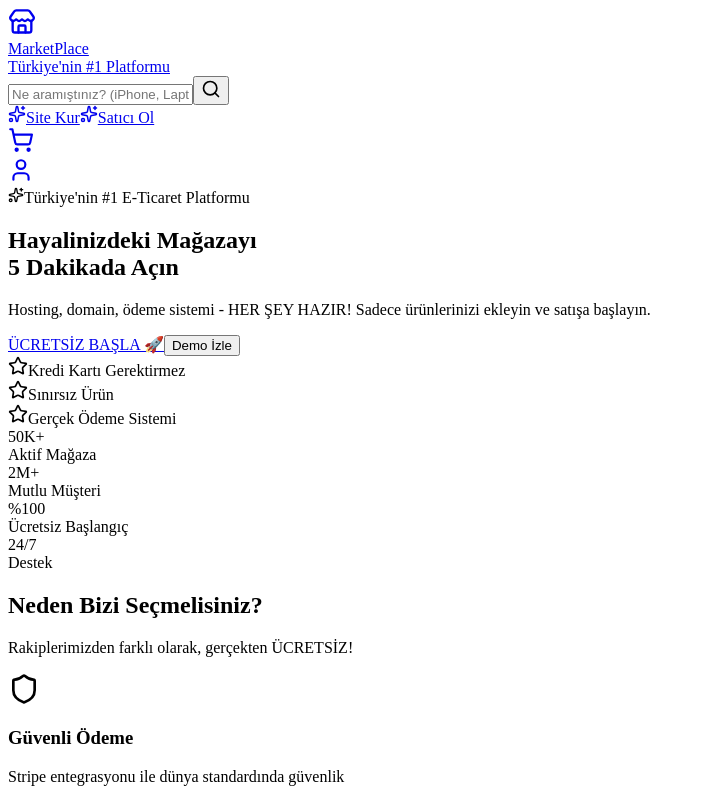
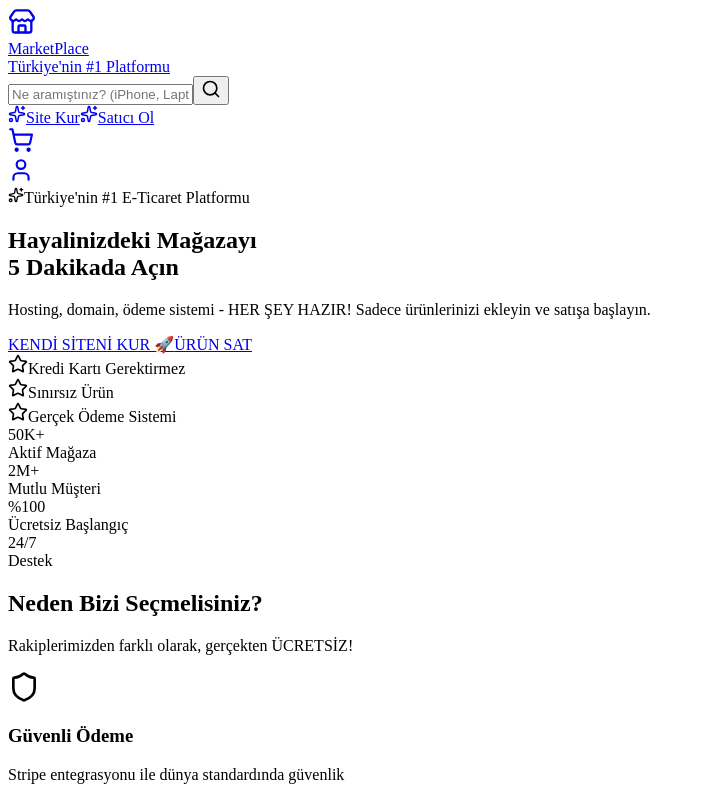
Before and after one commit to mckvgc1461-commits/marketplace-platform, a Next.js app: page / in a window 1280 px wide. Shown: the top 799 px of the page, without its empty margins (0-701 px from the left). Built offline with nearby package versions, Linux system fonts and the light colour scheme; no server answers; the database is empty.

Commit message:
Ana sayfaya Kendi Siteni Kur butonu eklendi

```diff
--- a/app/page.tsx
+++ b/app/page.tsx
@@ -44,12 +44,12 @@ export default function HomePage() {
             Hosting, domain, ödeme sistemi - HER ŞEY HAZIR! Sadece ürünlerinizi ekleyin ve satışa başlayın.
           </p>
           <div className="flex gap-4 justify-center flex-wrap">
-            <Link href="/seller" className="bg-white text-purple-600 px-10 py-4 rounded-xl font-bold text-lg hover:bg-yellow-300 hover:text-purple-700 transition-all shadow-2xl hover:scale-105">
-              ÜCRETSİZ BAŞLA 🚀
+            <Link href="/musteri" className="bg-white text-purple-600 px-10 py-4 rounded-xl font-bold text-lg hover:bg-yellow-300 hover:text-purple-700 transition-all shadow-2xl hover:scale-105">
+              KENDİ SİTENİ KUR 🚀
             </Link>
-            <button className="bg-white/10 backdrop-blur-sm border-2 border-white px-10 py-4 rounded-xl font-bold text-lg hover:bg-white/20 transition-all">
-              Demo İzle
-            </button>
+            <Link href="/seller" className="bg-white/10 backdrop-blur-sm border-2 border-white px-10 py-4 rounded-xl font-bold text-lg hover:bg-white/20 transition-all">
+              ÜRÜN SAT
+            </Link>
           </div>
           <div className="mt-8 flex gap-8 justify-center text-sm">
             <div className="flex items-center gap-2">
```
